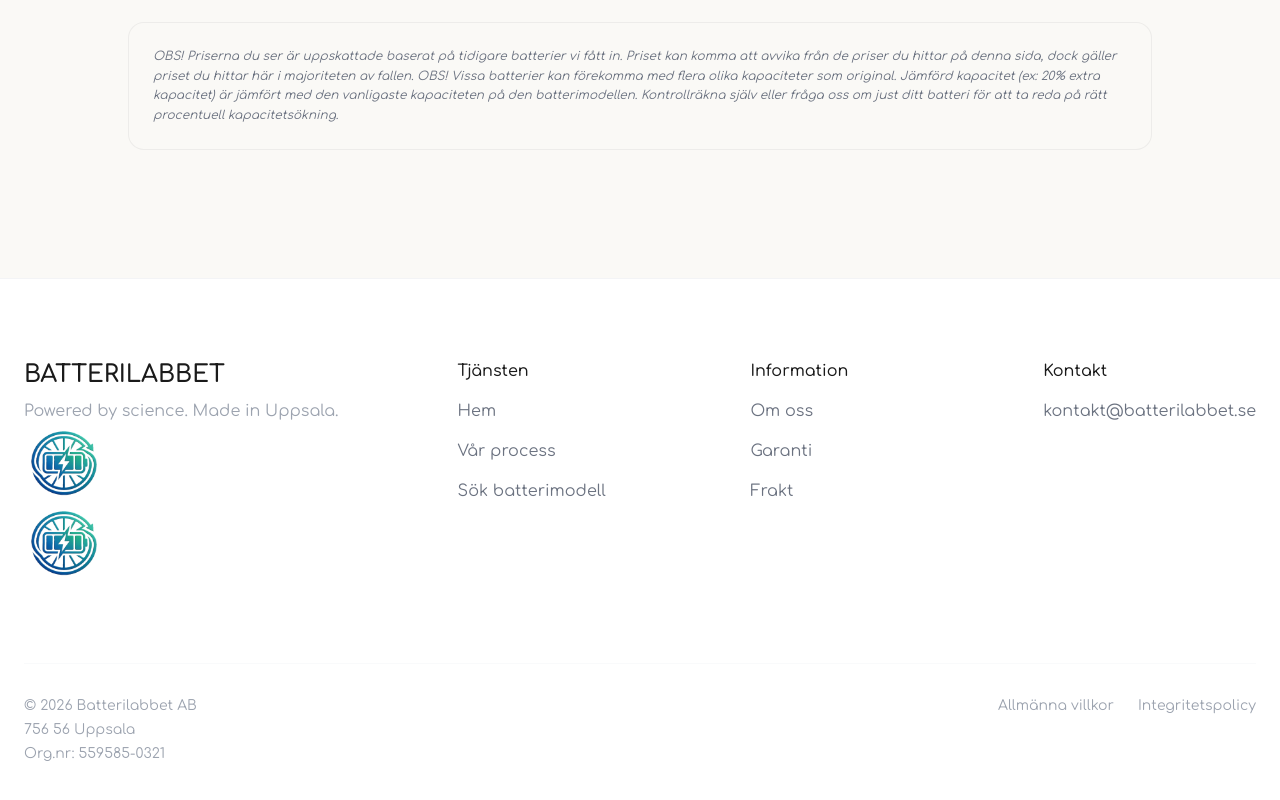
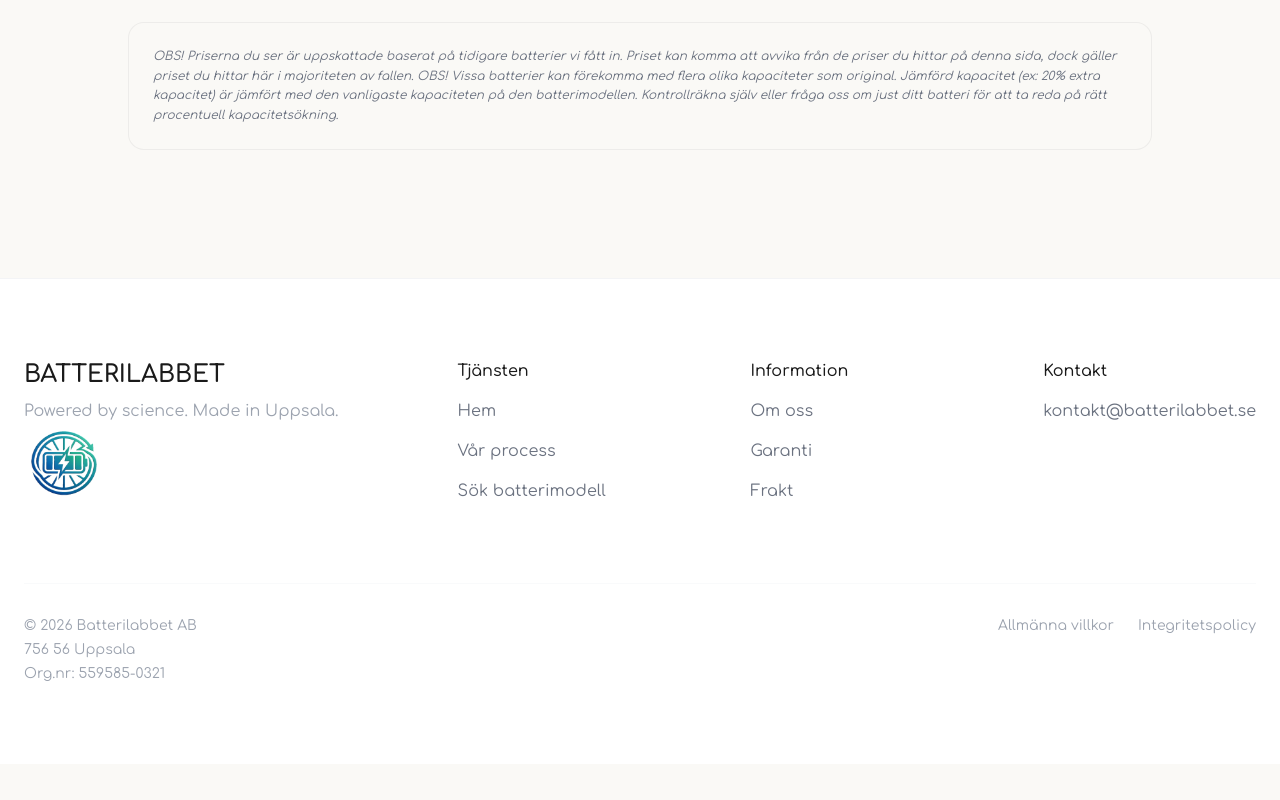
Before and after one commit to natanohlin-dotcom/thirsty-clarke-stccdx, a website: page hitta-din-modell.html in a window 1280 px wide. Shown: the part 1514-2314 px from the top of the page. After the commit the page ends 2278 px from the top, so only its background shows below. Drawn offline with nearby package versions, Linux system fonts and the light colour scheme; no server answers.

Commit message:
changed logo

```diff
--- a/hitta-din-modell.html
+++ b/hitta-din-modell.html
@@ -436,14 +436,6 @@
               class="w-20 h-20 rounded-md object-cover"
             />
           </p>
-
-          <p>
-            <img
-              src="assets/batterlabbet_potential_logo.png"
-              alt="Batterilabbet"
-              class="w-20 h-20 rounded-md object-cover"
-            />
-          </p>
         </div>
         <div class="grid grid-cols-2 md:grid-cols-3 gap-10 md:gap-20">
           <div class="space-y-4">
```
